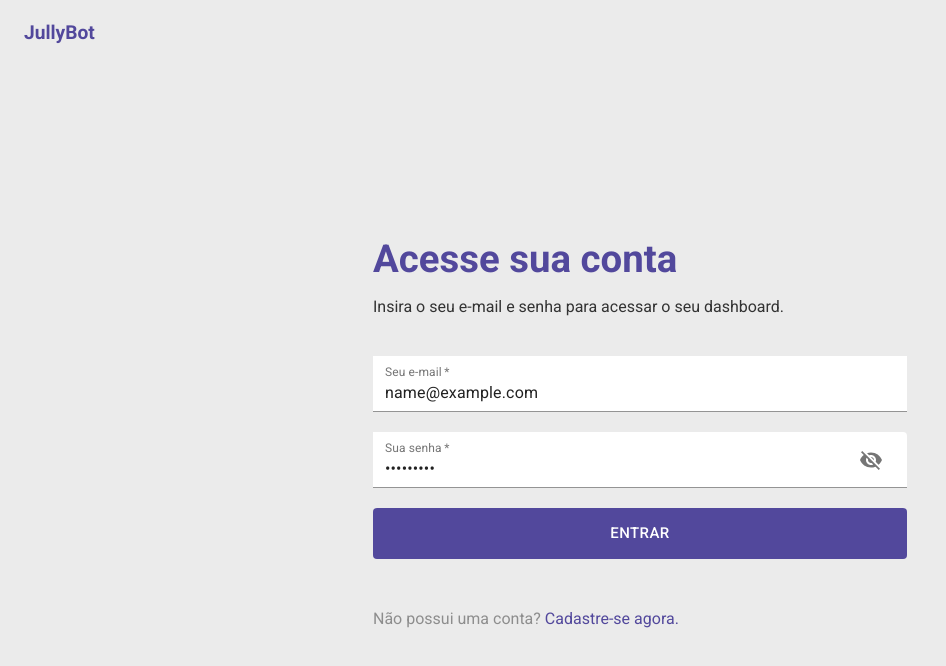
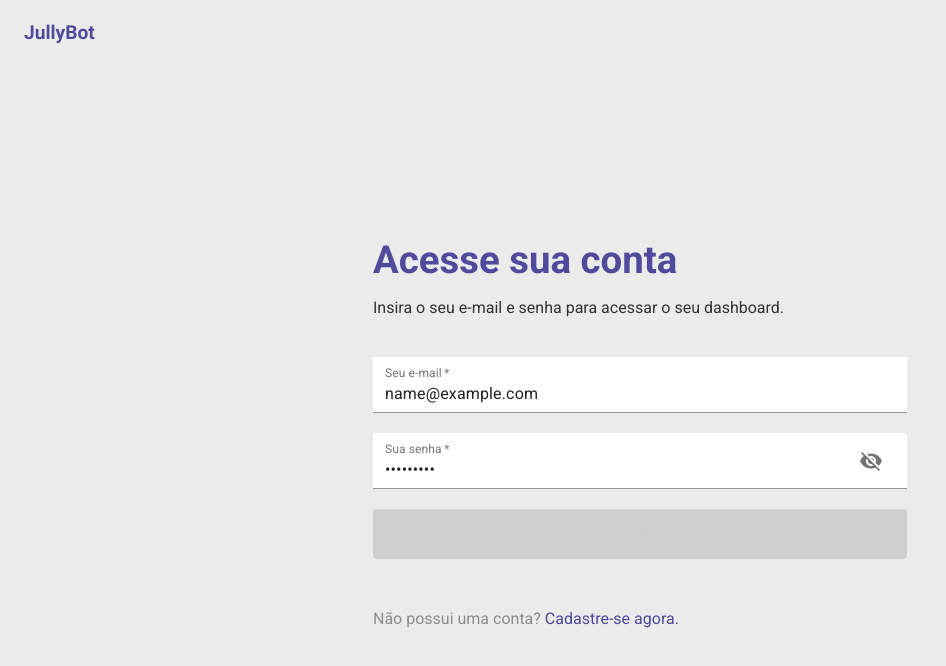
Before and after one commit to lucas-silveira/jully-bot-frontend, a Next.js app: page /signin in a window 1280 px wide. Both pictures are taken after typing "name@example.com", "Sample123" into the empty fields and a click on the button "ENTRAR". Shown: the top 666 px of the page, without its empty margins (0-946 px from the left). Built offline with nearby package versions, Linux system fonts and the light colour scheme.

Commit message:
feat: add circular progress on submit signin

```diff
--- a/components/forms/signin-form/index.tsx
+++ b/components/forms/signin-form/index.tsx
@@ -1,4 +1,5 @@
 import {
+  CircularProgress,
   FilledInput,
   IconButton,
   InputAdornment,
@@ -12,6 +13,7 @@ type FormState = {
   email: string;
   password: string;
   showPass: boolean;
+  isSending: boolean;
   errors: {
     [key: string]: string;
   };
@@ -75,7 +77,17 @@ export default function SignInForm({
           </p>
         )}
       </FormStyle.PasswordField>
-      <FormStyle.SubmitButton fullWidth>Entrar</FormStyle.SubmitButton>
+      <FormStyle.SubmitButton
+        variant="contained"
+        disabled={formState.isSending}
+        fullWidth
+      >
+        {formState.isSending ? (
+          <CircularProgress size={14} color="inherit" />
+        ) : (
+          'Entrar'
+        )}
+      </FormStyle.SubmitButton>
     </S.Form>
   );
 }
--- a/components/steps/index.tsx
+++ b/components/steps/index.tsx
@@ -94,6 +94,7 @@ export default function Steps({
                 variant="contained"
                 onClick={handleNext}
                 isSending={isSending}
+                disabled={isSending}
               >
                 {isSending ? (
                   <CircularProgress size={14} color="inherit" />
--- a/pages/signin.tsx
+++ b/pages/signin.tsx
@@ -14,6 +14,7 @@ type FormState = {
   email: string;
   password: string;
   showPass: boolean;
+  isSending: boolean;
   errors: {
     [key: string]: string;
   };
@@ -24,14 +25,12 @@ export default function SignIn(): JSX.Element {
     email: '',
     password: '',
     showPass: false,
+    isSending: false,
     errors: {},
   });
 
-  const handleSubmit = useCallback(
-    async (event: React.FormEvent) => {
+  const validateFormData = useCallback(async () => {
     try {
-        event.preventDefault();
-
       await validateSignInForm({
         email: formState.email,
         password: formState.password,
@@ -41,6 +40,8 @@ export default function SignIn(): JSX.Element {
         ...oldValues,
         errors: {},
       }));
+
+      return true;
     } catch (err) {
       const errors = {};
 
@@ -54,9 +55,23 @@ export default function SignIn(): JSX.Element {
         ...oldValues,
         errors,
       }));
+
+      return false;
     }
+  }, [formState.email, formState.password]);
+
+  const handleSubmit = useCallback(
+    async (event: React.FormEvent) => {
+      event.preventDefault();
+
+      await validateFormData();
+
+      setFormState(oldValues => ({
+        ...oldValues,
+        isSending: true,
+      }));
     },
-    [formState.email, formState.password],
+    [validateFormData],
   );
 
   const handleChange = useCallback(
--- a/styles/components/form.style.ts
+++ b/styles/components/form.style.ts
@@ -64,6 +64,7 @@ export const SubmitButton = styled(ButtonMUI).attrs(() => ({
   type: 'submit',
   size: 'large',
 }))`
+  min-height: 50px;
   color: #fff;
   background-color: var(--primary-color);
   padding: 12px 0;
@@ -82,6 +83,7 @@ export const Button = styled(ButtonMUI).attrs(() => ({
   size: 'large',
 }))<MyButtonProps>`
   min-width: ${props => (props.isSending ? '50px' : '200px')};
+  min-height: 50px;
   color: #fff;
   background-color: var(--primary-color);
   padding: 12px 22px;
```
Lines whose indentation alone changed are shown as unchanged.
